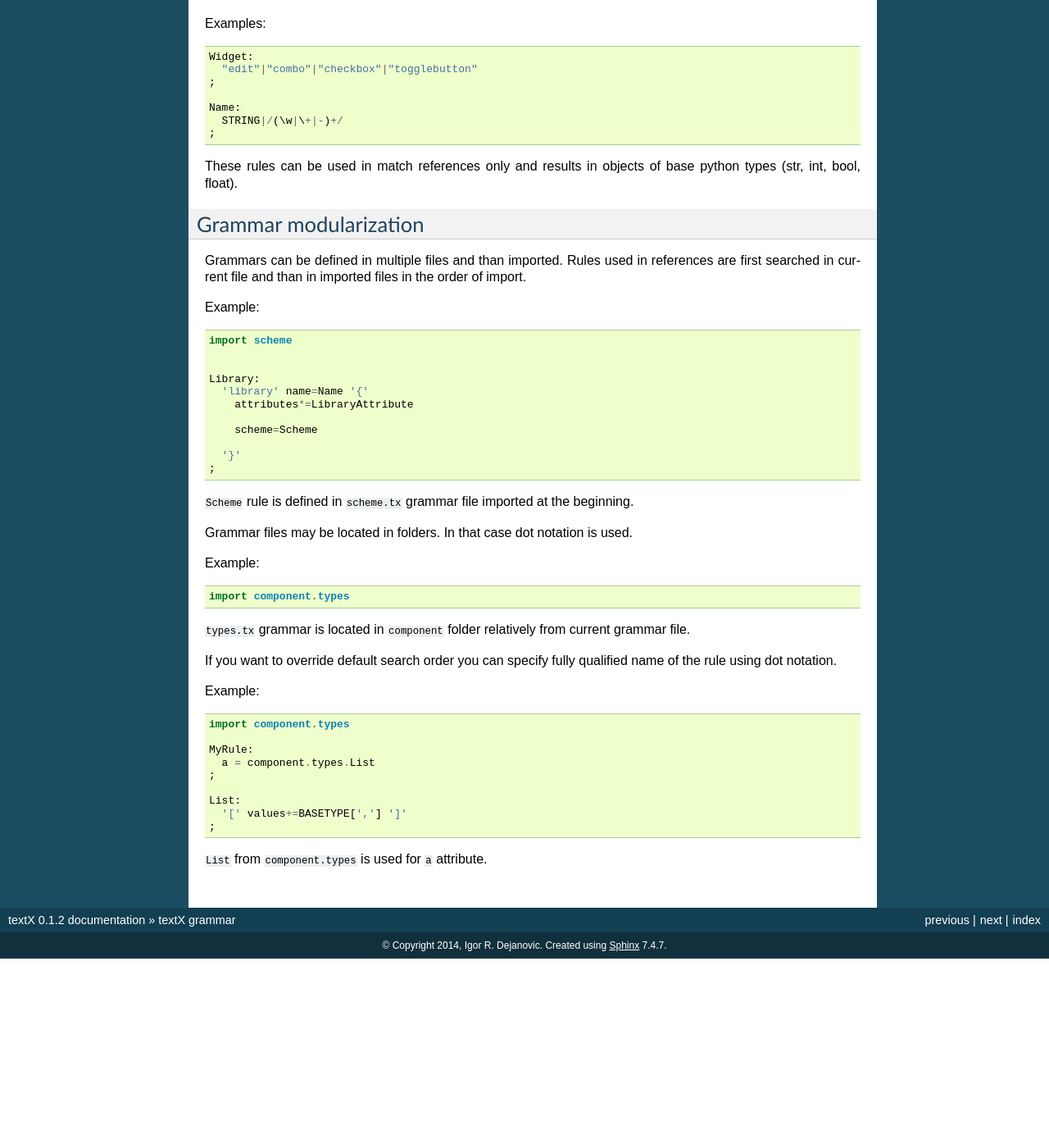
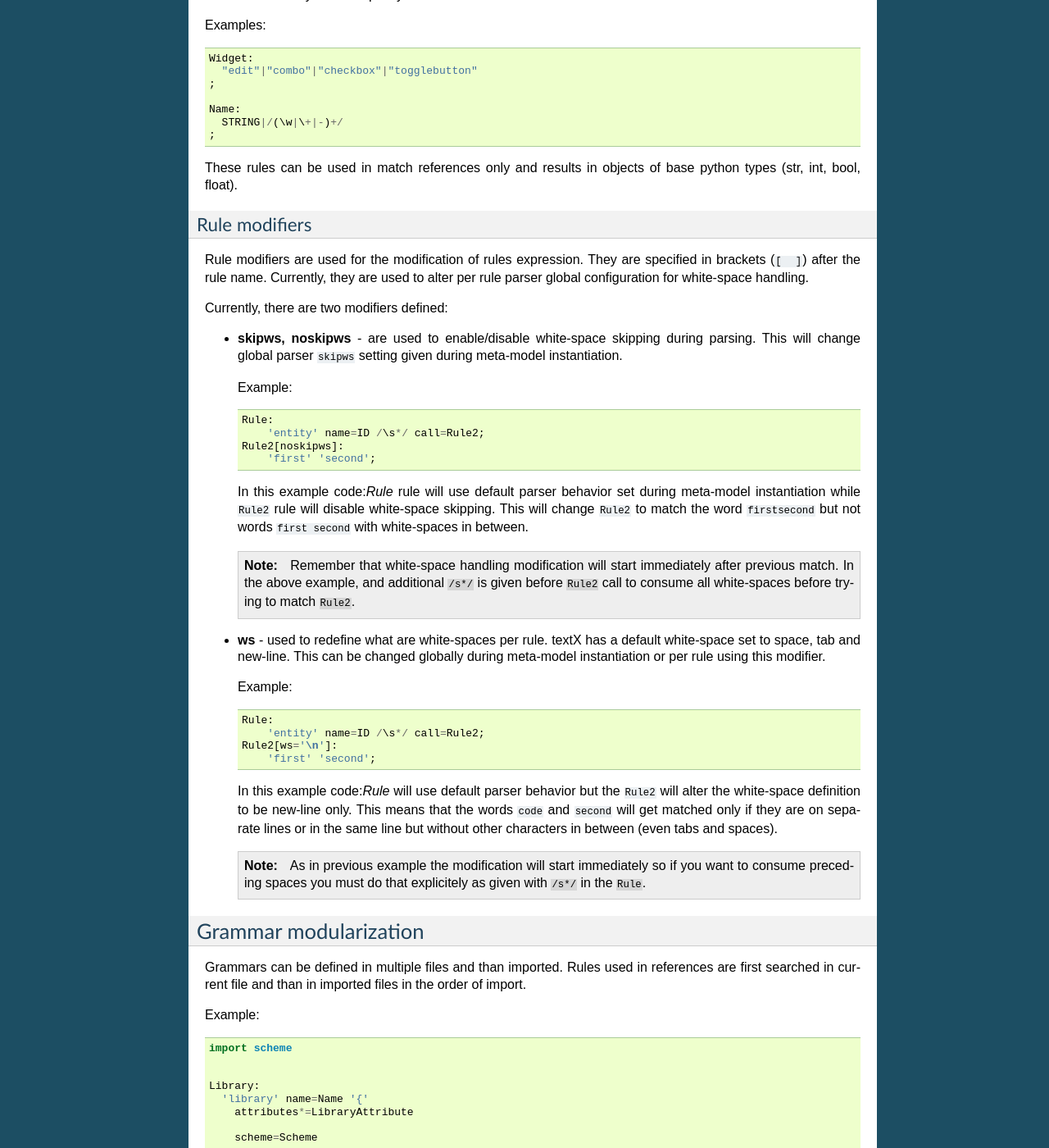
Before and after one commit to textX/textX, a Sphinx documentation site: the page built from docs/grammar.rst, in a window 1280 px wide and 1400 px high, scrolled down 8136 px. Shown: the whole window at 82% size. Built offline with Sphinx 7.4.7, drawn with Linux system fonts in a browser that asks for light colours; before the commit the page ends 9305 px from its top, so only the background shows below that; some of the changed text lies outside the part shown.

Commit message:
Fixes and additions in docs. Added section for rule modifiers.

```diff
--- a/docs/grammar.rst
+++ b/docs/grammar.rst
@@ -389,9 +389,9 @@ RHS of the assignments. There are two types of rule references:
 Repetition modifiers
 ^^^^^^^^^^^^^^^^^^^^
 
-Is a modification of repetition expressions (:code:`*`, :code:`+`,
-:code:`*=`,:code:`+=`). They are specified in brackets :code:`[  ]`. If there
-are more modifiers they are separated by comma.
+Repetition modifiers are used for the modification of repetition expressions
+(:code:`*`, :code:`+`, :code:`*=`,:code:`+=`). They are specified in brackets
+:code:`[  ]`. If there are more modifiers they are separated by comma.
 
 Currently there are two modifiers defined:
 
@@ -507,6 +507,62 @@ Examples::
 
 These rules can be used in match references only and results in objects of base python
 types (str, int, bool, float).
+
+
+Rule modifiers
+~~~~~~~~~~~~~~
+
+Rule modifiers are used for  the modification of rules expression. They are
+specified in brackets (:code:`[  ]`) after the rule name. Currently, they are
+used to alter per rule parser global configuration for white-space handling.
+
+Currently, there are two modifiers defined:
+
+* **skipws, noskipws** - are used to enable/disable white-space skipping during
+  parsing. This will change global parser :code:`skipws` setting given during
+  meta-model instantiation.
+
+  Example::
+
+    Rule:
+        'entity' name=ID /\s*/ call=Rule2;
+    Rule2[noskipws]:
+        'first' 'second';
+
+  In this example code:`Rule` rule will use default parser behavior set during
+  meta-model instantiation while :code:`Rule2` rule will disable white-space
+  skipping. This will change :code:`Rule2` to match the word :code:`firstsecond`
+  but not words :code:`first second` with white-spaces in between.
+
+  .. note::
+
+     Remember that white-space handling modification will start immediately after
+     previous match. In the above example, and additional :code:`/\s*/` is given
+     before :code:`Rule2` call to consume all white-spaces before trying to match
+     :code:`Rule2`.
+
+* **ws** - used to redefine what are white-spaces per rule. textX has a default
+  white-space set to space, tab and new-line. This can be changed globally during
+  meta-model instantiation or per rule using this modifier.
+
+  Example::
+
+    Rule:
+        'entity' name=ID /\s*/ call=Rule2;
+    Rule2[ws='\n']:
+        'first' 'second';
+
+  In this example code:`Rule` will use default parser behavior but the
+  :code:`Rule2` will alter the white-space definition to be new-line only.
+  This means that the words :code:`code` and :code:`second` will get matched
+  only if they are on separate lines or in the same line but without other
+  characters in between (even tabs and spaces).
+
+  .. note::
+
+     As in previous example the modification will start immediately so if you want
+     to consume preceding spaces you must do that explicitely as given with
+     :code:`/\s*/` in the :code:`Rule`.
 
 .. _import:
 
```
Also changed, not shown: other parts of docs/grammar.rst (+2 -2 lines), docs/features.rst (+10 -7 lines), docs/index.rst (+8 -8 lines), docs/textxlang.rst (+31 -24 lines).
